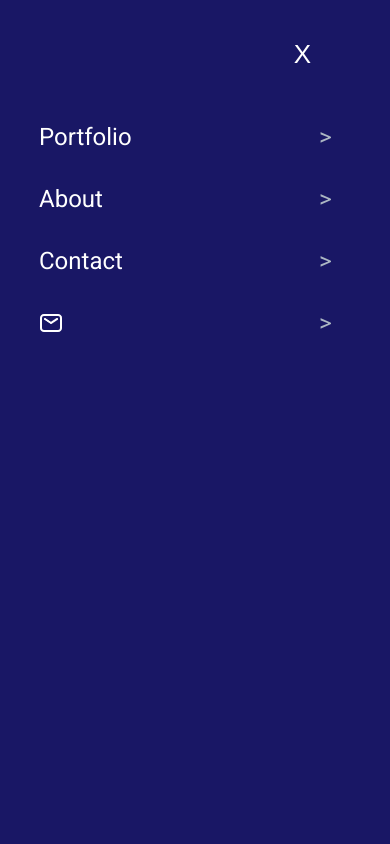
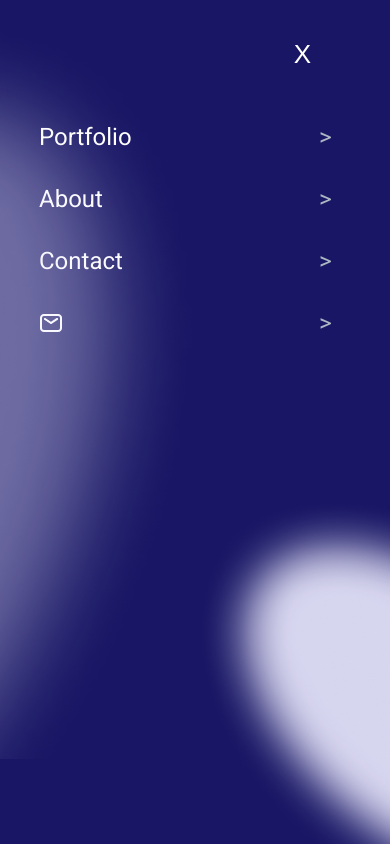
Before and after one commit to til2to/porfolio_projects, a website: page index.html in a window 390 px wide. Both pictures are taken after a click on the button 348 px from the left and 55 px from the top of the page. Drawn offline with Linux system fonts and the light colour scheme.

Commit message:
Added background image to mobile menu on click

```diff
--- a/index.html
+++ b/index.html
@@ -18,6 +18,8 @@
         <li><a href="#headline">About</a><span>></span></li>
         <li><a href="#contact-me">Contact</a><span>></span></li>
         <li><img src="/images/mail.png" class="mail" alt="image"><span>></span></li>
+        <li class="bg-img1"></li>
+        <li class="bg-img2"></li>
       </ul>
     </nav>
   </header>
--- a/style.css
+++ b/style.css
@@ -36,6 +36,27 @@ body {
 .menu_items li span {
   color: #acb7c3;
 }
+
+.bg-img1 {
+  background-image: url('/images/shape1.png');
+  background-repeat: no-repeat;
+  position: relative;
+  bottom: -15%;
+  right: -50%;
+  width: 350px;
+  height: 400px;
+}
+
+.bg-img2 {
+  background-image: url('/images/shape2.png');
+  background-repeat: no-repeat;
+  position: relative;
+  width: 450px;
+  height: 750px;
+  bottom: 90%;
+  right: 70%;
+}
+
 
 .languages li {
   color: #f5f6ff;
```
Also changed, not shown: images/bg-img.svg (added).
